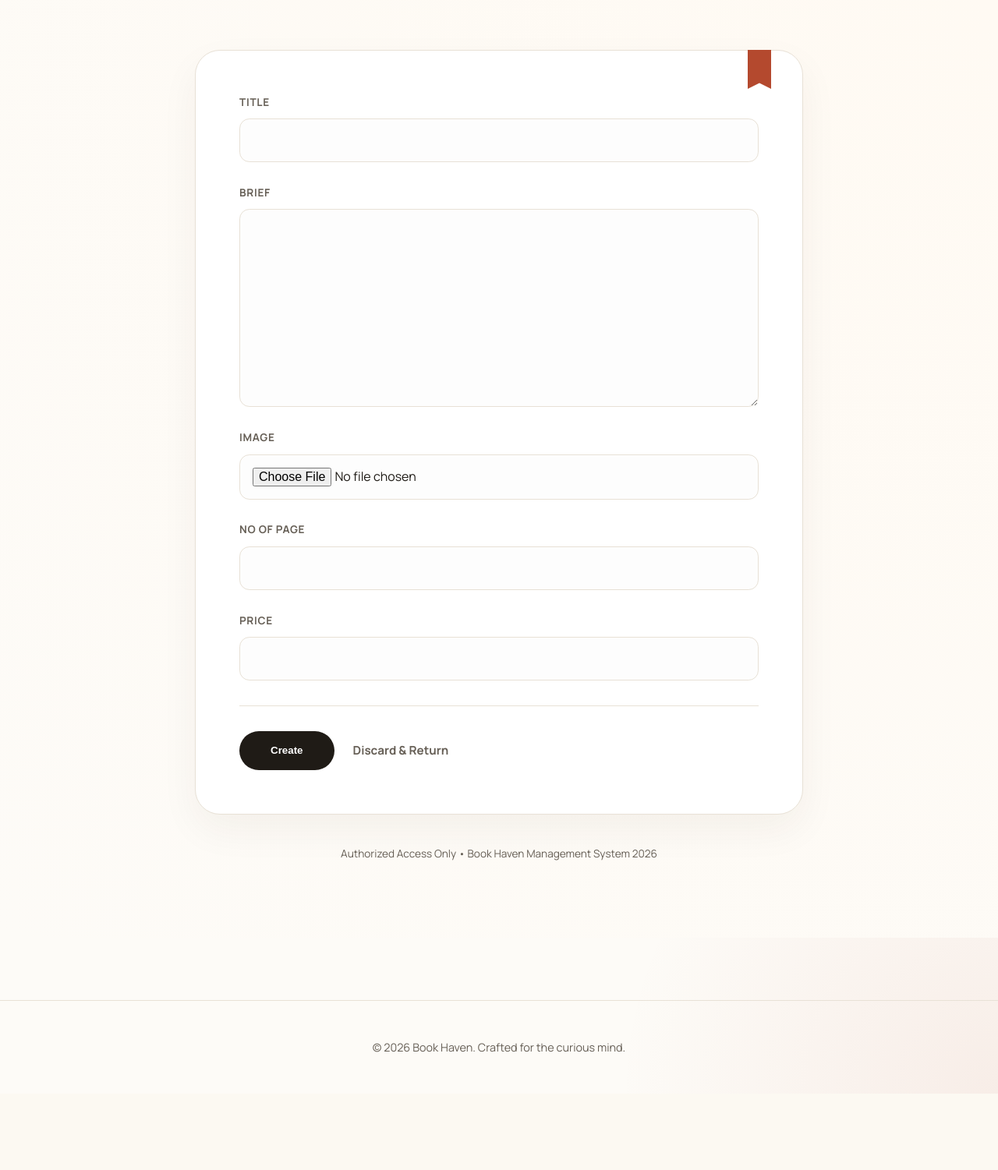
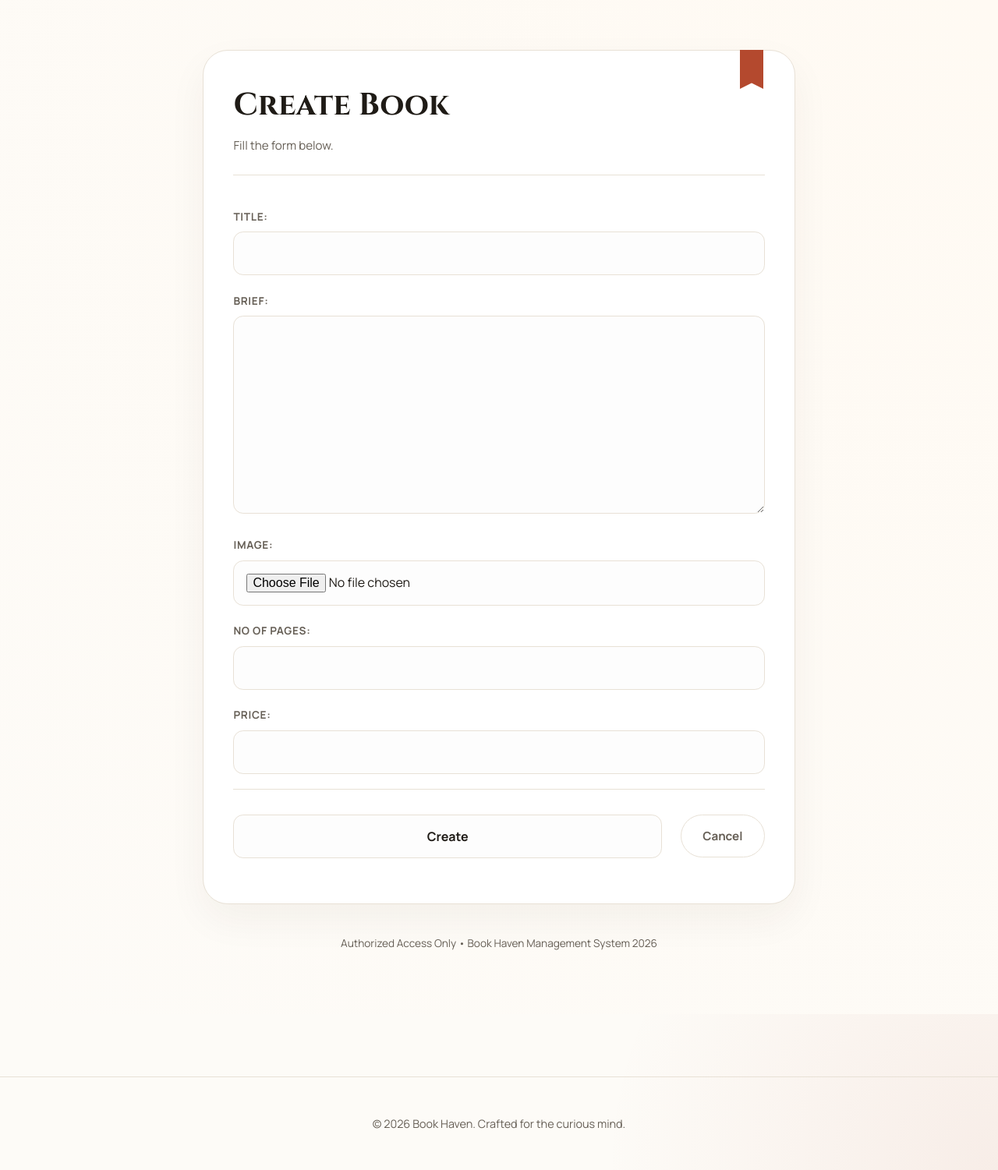
Before and after one commit to KhaledAlmorse/BookStore_DjangoApp, a Django app: page /books/create/ in a window 1280 px wide. Shown: the part 74-1575 px from the top of the page at 78% size. Before the commit the page ends 1424 px from the top, so only its background shows below. Run offline with Django 5.2, Linux system fonts and the light colour scheme.

Commit message:
book update some bugs

```diff
--- a/books/forms.py
+++ b/books/forms.py
@@ -1,8 +1,36 @@
 from django import forms
+
 from books.models import Book
 
 
-class BookForm(forms.ModelForm):
-    class Meta:
-        model = Book
-        fields = ["title", "brief", "image", "no_of_page", "price"]
+class BookForm(forms.Form):
+    """ each field defined in the form class, translate to html elements ? label , input , error """
+    title = forms.CharField(max_length=255)
+    brief = forms.CharField(widget=forms.Textarea)
+    image = forms.ImageField(required=False)
+    no_of_pages = forms.IntegerField()
+    price = forms.DecimalField(max_digits=10, decimal_places=2)
+
+    def clean_title(self):
+        title = self.cleaned_data['title']
+        if len(title.strip()) < 3:
+            raise forms.ValidationError("Title must be at least 3 characters")
+        return title
+
+    def clean_brief(self):
+        brief = self.cleaned_data['brief']
+        if len(brief.strip()) == 0:
+            raise forms.ValidationError("Brief must not be empty")
+        return brief
+
+    def clean_no_of_pages(self):
+        no_of_pages = self.cleaned_data['no_of_pages']
+        if no_of_pages <= 0:
+            raise forms.ValidationError("No of pages must be greater than 0")
+        return no_of_pages
+
+    def clean_price(self):
+        price = self.cleaned_data['price']
+        if price <= 0:
+            raise forms.ValidationError("Price must be greater than 0")
+        return price
--- a/books/templates/books/admin.html
+++ b/books/templates/books/admin.html
@@ -143,7 +143,7 @@
                     <td>
                         <div style="font-weight: 700; color: var(--ink);">{{ book.title }}</div>
                     </td>
-                    <td>{{ book.no_of_page }} <span style="font-size: 0.8rem; color: var(--muted);">pp</span></td>
+                    <td>{{ book.no_of_pages }} <span style="font-size: 0.8rem; color: var(--muted);">pp</span></td>
                     <td style="font-weight: 700; color: var(--accent-deep);">${{ book.price }}</td>
                     <td>
                         <div style="display: flex; gap: 0.5rem; justify-content: flex-end;">
--- a/books/templates/books/form.html
+++ b/books/templates/books/form.html
@@ -3,27 +3,26 @@
 {% block content %}
 <style>
     .form-page {
-        padding: 4rem 0 6rem;
+        padding: 4rem 0 5rem;
         background: radial-gradient(circle at top right, #fffaf3 0%, var(--bg) 100%);
         min-height: 80vh;
     }
 
     .form-wrapper {
-        max-width: 780px;
+        max-width: 760px;
         margin: 0 auto;
     }
 
-    .form-card {
+    .create-card {
         background: white;
         border: 1px solid var(--line);
         border-radius: 2rem;
-        padding: 3.5rem;
+        padding: 2.4rem;
         box-shadow: 0 20px 50px rgba(57, 43, 25, 0.05);
         position: relative;
     }
 
-    /* Elegant bookmark-style label for the form */
-    .form-card::after {
+    .create-card::after {
         content: "";
         position: absolute;
         top: -1px;
@@ -47,14 +46,20 @@
         margin: 0;
     }
 
-    /* Targeting Django's auto-generated widgets */
-    .field-container {
-        display: grid;
-        gap: 0.6rem;
-        margin-bottom: 1.8rem;
+    .subtitle {
+        margin-top: 0.5rem;
+        color: var(--muted);
+        font-size: 0.95rem;
     }
 
-    .field-container label {
+    .create-card form p,
+    .create-card form > div {
+        margin: 0 0 1.2rem;
+    }
+
+    .create-card label {
+        display: inline-block;
+        margin-bottom: 0.5rem;
         font-weight: 800;
         font-size: 0.85rem;
         text-transform: uppercase;
@@ -62,10 +67,9 @@
         color: var(--muted);
     }
 
-    /* This CSS targets the inputs rendered by {{ field }} */
-    .field-container input,
-    .field-container textarea,
-    .field-container select {
+    .create-card input,
+    .create-card textarea,
+    .create-card select {
         width: 100%;
         padding: 1rem;
         border: 1px solid var(--line);
@@ -74,27 +78,51 @@
         font-size: 1rem;
         transition: all 0.3s ease;
         background: #fdfdfd;
+        color: var(--ink);
+        box-sizing: border-box;
     }
 
-    .field-container input:focus,
-    .field-container textarea:focus {
+    .create-card input:hover,
+    .create-card textarea:hover,
+    .create-card select:hover {
+        background: #fdfdfd;
+        color: var(--ink);
+    }
+
+    .create-card input:focus,
+    .create-card textarea:focus,
+    .create-card select:focus {
         outline: none;
         border-color: var(--accent);
         box-shadow: 0 0 0 4px rgba(180, 73, 46, 0.1);
-        background: white;
+        background: #fdfdfd;
+        color: var(--ink);
     }
 
-    .error-text {
+    .create-card textarea {
+        min-height: 130px;
+        resize: vertical;
+    }
+
+    .create-card input[type="checkbox"] {
+        width: auto;
+        margin-right: 0.45rem;
+    }
+
+    .create-card .errorlist,
+    .create-card .errorlist li {
+        list-style: none;
+        margin: 0.4rem 0 0;
+        padding: 0;
+    }
+
+    .create-card .errorlist li {
         color: #a11a1a;
         font-size: 0.85rem;
         font-weight: 600;
-        margin-top: 0.3rem;
-        display: flex;
-        align-items: center;
-        gap: 0.3rem;
     }
 
-    .form-actions {
+    .actions {
         display: flex;
         align-items: center;
         gap: 1.5rem;
@@ -103,69 +131,81 @@
         border-top: 1px solid var(--line);
     }
 
-    .submit-btn {
+    .btn {
+        text-decoration: none;
+        border-radius: 999px;
+        padding: 0.9rem 1.7rem;
+        font-weight: 700;
+        font-size: 0.95rem;
+        transition: all 0.25s ease;
+        cursor: pointer;
+    }
+
+    .btn-primary {
         background: var(--ink);
         color: white;
-        border: none;
-        padding: 1.1rem 2.5rem;
-        border-radius: 50px;
-        font-weight: 700;
-        cursor: pointer;
-        transition: all 0.3s;
+        border: 1px solid var(--ink);
     }
 
-    .submit-btn:hover {
+    .btn-primary:hover {
         background: var(--accent);
+        border-color: var(--accent);
         transform: translateY(-2px);
-        box-shadow: 0 10px 20px rgba(180, 73, 46, 0.2);
+        box-shadow: 0 10px 20px rgba(180, 73, 46, 0.18);
     }
 
-    .cancel-link {
-        text-decoration: none;
+    .btn-ghost {
         color: var(--muted);
-        font-weight: 600;
-        font-size: 0.95rem;
-        transition: color 0.2s;
+        border: 1px solid var(--line);
+        background: white;
     }
 
-    .cancel-link:hover { color: var(--ink); }
+    .btn-ghost:hover {
+        color: var(--ink);
+        border-color: #d7c8af;
+        background: #fffcf6;
+    }
 
+    @media (max-width: 640px) {
+        .create-card {
+            padding: 1.5rem;
+            border-radius: 1.2rem;
+        }
+
+        .form-header h1 {
+            font-size: 1.9rem;
+        }
+
+        .actions {
+            flex-direction: column;
+            align-items: stretch;
+            gap: 0.8rem;
+        }
+
+        .btn {
+            text-align: center;
+        }
+    }
 </style>
 
 <main class="form-page">
     <div class="container form-wrapper">
-        <section class="form-card">
-            <form method="post" enctype="multipart/form-data">
-                {% csrf_token %}
+        <section class="create-wrapper">
+            <div class="create-card">
+                <div class="form-header">
+                    <h1>{{ form_title }}</h1>
+                    <p class="subtitle">Fill the form below.</p>
+                </div>
 
-                {% for field in form %}
-                    <div class="field-container">
-                        <label for="{{ field.id_for_label }}">{{ field.label }}</label>
-
-                        {# Django renders the input here #}
-                        {{ field }}
-
-                        {% if field.help_text %}
-                            <small style="color: var(--muted); font-style: italic;">{{ field.help_text }}</small>
-                        {% endif %}
-
-                        {% if field.errors %}
-                            <div class="error-text">
-                                <span>⚠️</span> {{ field.errors|striptags }}
-                            </div>
-                        {% endif %}
+                <form method="POST" enctype="multipart/form-data">
+                    {% csrf_token %}
+                    {{form}}
+                    <div class="actions">
+                        <input class="btn btn-primary" type="submit" value="{{ submit_label }}">
+                        <a class="btn btn-ghost" href="{% url 'books.admin' %}">Cancel</a>
                     </div>
-                {% endfor %}
-
-                <div class="form-actions">
-                    <button type="submit" class="submit-btn">
-                        {{ submit_label|default:"Save Changes" }}
-                    </button>
-                    <a href="{% url 'books.admin' %}" class="cancel-link">
-                        Discard & Return
-                    </a>
-                </div>
-            </form>
+                </form>
+            </div>
         </section>
 
         <p style="text-align: center; margin-top: 2.5rem; color: var(--muted); font-size: 0.85rem;">
--- a/books/templates/books/show.html
+++ b/books/templates/books/show.html
@@ -197,7 +197,7 @@
                     </div>
                     <div class="spec-box">
                         <span class="spec-label">Length</span>
-                        <span class="spec-value">{{ book.no_of_page }} Pages</span>
+                        <span class="spec-value">{{ book.no_of_pages }} Pages</span>
                     </div>
                     <div class="spec-box">
                         <span class="spec-label">Format</span>
--- a/books/views.py
+++ b/books/views.py
@@ -1,9 +1,9 @@
 from django.shortcuts import render, get_object_or_404, redirect
+
+from books.forms import BookForm
 from books.models import Book
-from books.forms import BookForm
 
 
-# Create your views here.
 def home(request):
     books = Book.objects.all()
     return render(request, "books/index.html", context={"books": books})
@@ -25,43 +25,60 @@ def admin_books(request):
 
 
 def create_book(request):
+    form = BookForm()
     if request.method == "POST":
         form = BookForm(request.POST, request.FILES)
         if form.is_valid():
-            form.save()
+            book = Book()
+            book.title = form.cleaned_data["title"]
+            book.brief = form.cleaned_data["brief"]
+            book.image = form.cleaned_data["image"]
+            book.no_of_pages = form.cleaned_data["no_of_pages"]
+            book.price = form.cleaned_data["price"]
+            book.save()
             return redirect("books.admin")
-    else:
-        form = BookForm()
-
     return render(
         request,
         "books/form.html",
-        context={"form": form, "form_title": "Create Book", "submit_label": "Create"},
+        context={"form": form, "form_title": "Create Book", "submit_label": "Create"}
     )
 
 
 def update_book(request, id):
     book = get_object_or_404(Book, id=id)
 
+    form = BookForm(initial={
+        "title": book.title,
+        "brief": book.brief,
+        "no_of_pages": book.no_of_pages,
+        "price": book.price,
+    })
+
     if request.method == "POST":
-        form = BookForm(request.POST, request.FILES, instance=book)
+        form = BookForm(request.POST, request.FILES)
+        print(request.POST)
+        print(request.FILES)
         if form.is_valid():
-            form.save()
+            print(form.cleaned_data)
+            book.title = form.cleaned_data["title"]
+            book.brief = form.cleaned_data["brief"]
+            book.image = form.cleaned_data["image"]
+            book.no_of_pages = form.cleaned_data["no_of_pages"]
+            book.price = form.cleaned_data["price"]
+            if form.cleaned_data["image"]:
+                book.image = form.cleaned_data["image"]
+            book.save()
             return redirect("books.admin")
-    else:
-        form = BookForm(instance=book)
 
     return render(
         request,
         "books/form.html",
-        context={"form": form, "form_title": f"Update {book.title}", "submit_label": "Update"},
+        context={"form": form, "form_title": "Update Book", "submit_label": "Update"}
     )
 
 
 def delete_book(request, id):
     book = get_object_or_404(Book, id=id)
-
     if request.method == "POST":
         book.delete()
-
     return redirect("books.admin")
```
Also changed, not shown: books/models.py (+8 -7 lines), books/migrations/0002_rename_no_of_page_book_no_of_pages_alter_book_image_and_more.py (added), media/books/2025-09-18_14_56_43-VLC_Direct3D11_output.png (added), media/books/ChatGPT_Image_Feb_28_2026_12_58_18_PM.png (added).
